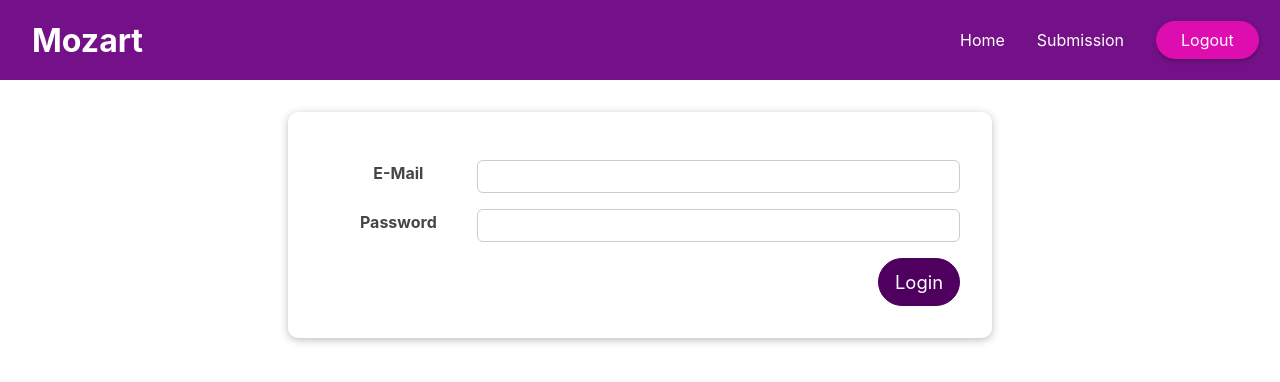
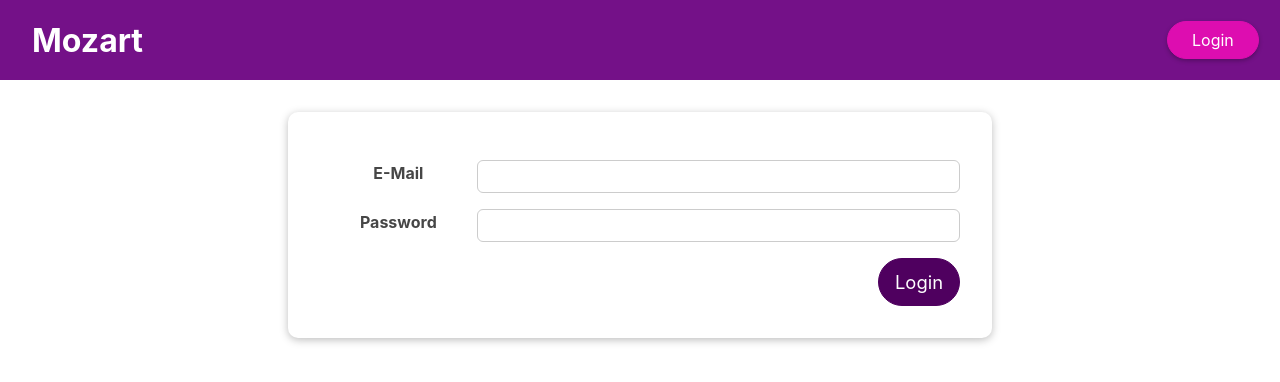
Before and after one commit to josechambule/mozart-portal, a React (Create React App) app: page /auth in a window 1280 px wide. Shown: the top 382 px of the page. Built offline with nearby package versions, Linux system fonts and the light colour scheme; sample sign-in values are in the browser's storage.

Commit message:
Update Logout functionality

```diff
--- a/src/App.js
+++ b/src/App.js
@@ -1,7 +1,7 @@
 import "./App.css";
 import { createBrowserRouter, RouterProvider } from "react-router-dom";
 import HomePage from "./pages/Home";
-import Submission, { action as submissionAction } from "./pages/Sumission";
+import Submission, { action as submissionAction } from "./pages/Submission";
 import RootLayout from "./pages/Root";
 import ErrorPage from "./pages/Error";
 import AuthenticationPage, {
--- a/src/component/Submission/NewSubmission.js
+++ b/src/component/Submission/NewSubmission.js
@@ -59,7 +59,8 @@
             defaultValue={ano}
             required
           />
-          <input className={classes.nonedisplay}
+          <input
+            className={classes.nonedisplay}
             type="number"
             id="id"
             name="id"
--- a/src/pages/Authentication.js
+++ b/src/pages/Authentication.js
@@ -14,11 +14,10 @@
     password: data.get("password"),
   };
 
- const response = await fetch("http://localhost:8085/api/v1/auth/login", {
+  const response = await fetch("http://localhost:8085/api/v1/auth/login", {
     method: "POST",
     headers: {
-      //'Authorization': 'Bearer eyJhbGciOiJIUzI1NiJ9.eyJzdWIiOiJlY2hvIiwiaWF0IjoxNjc5NTYxMDYzLCJleHAiOjE2Nzk1NjI1MDN9.3jnG4h8VgL6r9cPqmD8LKEl3nTfqVe-YzGME9-AZfHE',
-      'Content-Type': 'application/json',
+      "Content-Type": "application/json",
     },
     body: JSON.stringify(authData),
   });
@@ -39,5 +38,9 @@
   const token = resData.token;
   localStorage.setItem("token", token);
 
+  const expirationToken = new Date();
+  expirationToken.setMinutes(expirationToken.getMinutes() + 24);
+  localStorage.setItem("expirationToken", expirationToken.toISOString());
+
   return redirect("/");
 }
--- a/src/pages/Logout.js
+++ b/src/pages/Logout.js
@@ -2,5 +2,6 @@
 
 export function action() {
   localStorage.removeItem("token");
+  localStorage.removeItem("expirationToken");
   return redirect("/");
 }
--- a/src/pages/Root.js
+++ b/src/pages/Root.js
@@ -1,7 +1,30 @@
-import { Outlet } from "react-router-dom";
+import { useEffect } from "react";
+import { Outlet, useLoaderData, useSubmit } from "react-router-dom";
 import Header from "../Layout/Header/Header";
+import { getTokenDuration } from "../util/AuthToken";
 
 function RootLayout() {
+
+  const token = useLoaderData();
+  const submit = useSubmit();
+
+  useEffect(() => {
+    if (!token) {
+      return;
+    }
+
+    if (token === "EXPIRED") {
+      submit(null, {action: "/logout", method: "post"});
+      return;
+    }
+
+    const tokenDuration = getTokenDuration();
+
+    setTimeout(() => {
+      submit(null, {action: "/logout", method: "post"});
+    }, tokenDuration);
+  }, [token, submit]);
+
   return (
     <>
       <Header />
--- a/src/pages/Sumission.js
+++ b/src/pages/Submission.js
@@ -50,8 +50,7 @@
       body: JSON.stringify(submissionData),
     });
 
-    if (response.status === 401) {
-      localStorage.removeItem("token");
+    if (response.status === 404) {
       return redirect("/");
     }
 
--- a/src/util/AuthToken.js
+++ b/src/util/AuthToken.js
@@ -1,7 +1,26 @@
 import { redirect } from "react-router-dom";
+
+export function getTokenDuration() {
+  const storedExpirationDate = localStorage.getItem("expirationToken");
+  const expirationDate = new Date(storedExpirationDate);
+  const now = new Date();
+  const duration = expirationDate.getTime() - now.getTime();
+  return duration;
+}
 
 export function getAuthToken() {
   const token = localStorage.getItem("token");
+
+  if (!token) {
+    return null;
+  }
+
+  const tokenDuration = getTokenDuration();
+
+  if (tokenDuration < 0) { // means token has expired
+    return "EXPIRED";
+  }
+
   return token;
 }
 
```
